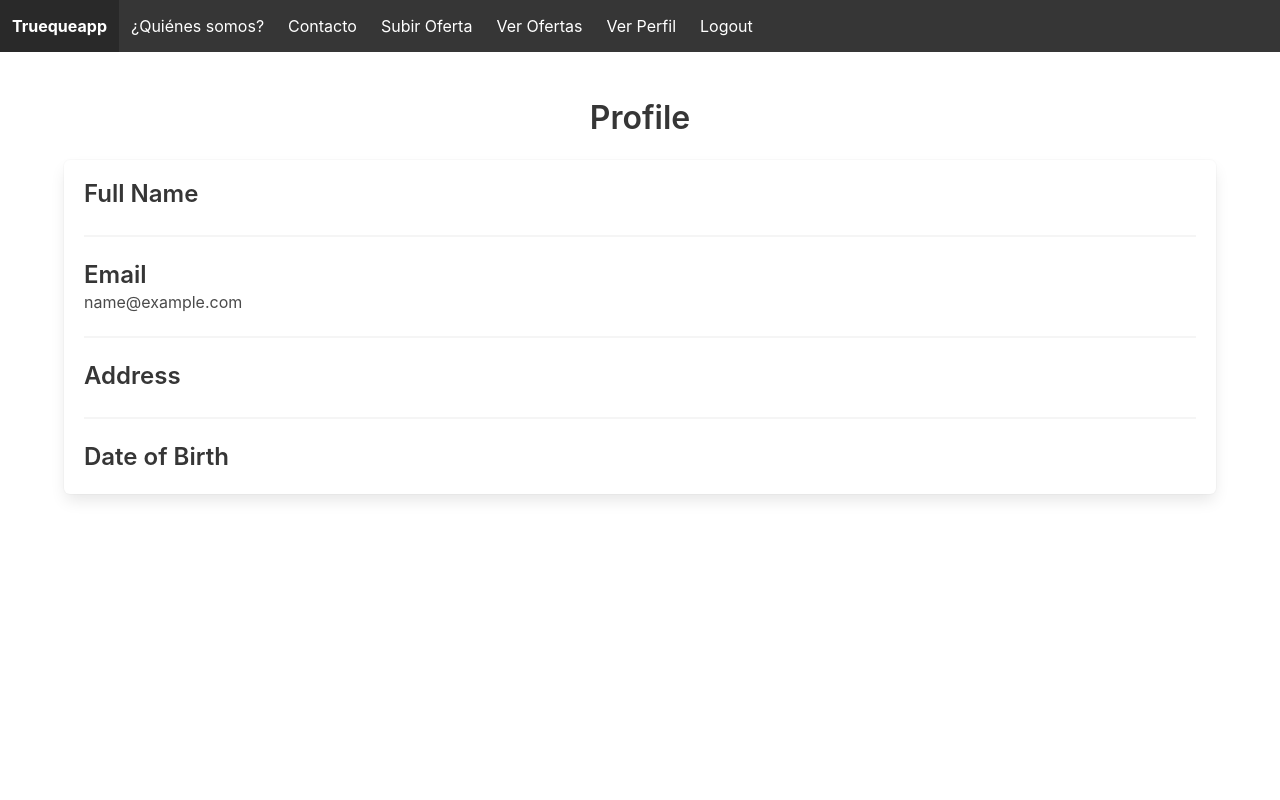
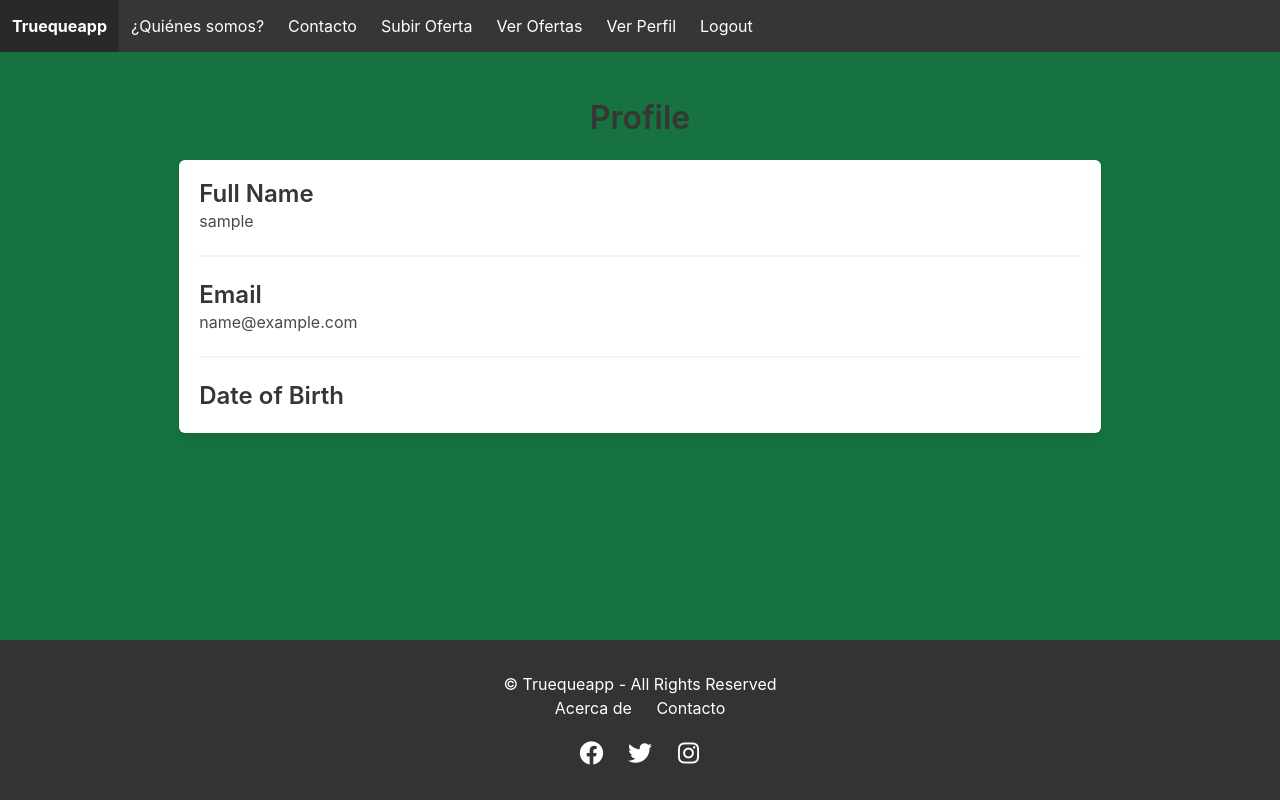
Before and after one commit to milenkomilic/trueque-app, a Django app: page /trueque/user_profile/ in a window 1280 px wide. Run offline with Django 4.2, Linux system fonts and the light colour scheme; the visitor is signed in with stand-in values (Sample User, id 1); some libraries are stand-ins or nearby versions.

Commit message:
Fixes a los templates para mejor funcionamiento

```diff
--- a/truequeapp/trueque_web_service/templates/accounts/index.html
+++ b/truequeapp/trueque_web_service/templates/accounts/index.html
@@ -84,7 +84,7 @@
                     <!-- Links para usuarios autenticados -->
                     <a class="navbar-item" href="{% url 'upload_item' %}">Subir Oferta</a>
                     <a class="navbar-item" href="{% url 'view_items' %}">Ver Ofertas</a>
-                    <a class="navbar-item">Ver Perfil</a>
+                    <a class="navbar-item" href="{% url 'user_profile' %}">Ver Perfil</a>
                     <a class="navbar-item" href="{% url 'logout' %}">Logout</a>
                 {% endif %}
             </div>
--- a/truequeapp/trueque_web_service/templates/accounts/user_profile.html
+++ b/truequeapp/trueque_web_service/templates/accounts/user_profile.html
@@ -4,9 +4,82 @@
     <meta charset="UTF-8">
     <title>Profile</title>
     <link rel="stylesheet" href="https://cdnjs.cloudflare.com/ajax/libs/bulma/0.9.3/css/bulma.min.css">
+    <link rel="stylesheet" href="https://cdnjs.cloudflare.com/ajax/libs/font-awesome/6.1.1/css/all.min.css">
+    <style>
+        html, body {
+            height: 100%;
+            margin: 0;
+        }
+        body {
+            display: flex;
+            flex-direction: column;
+            min-height: 100vh;
+            background-color: #167341;
+        }
+        .section { /* Esta es la clase de tu contenido principal */
+            flex: 1; /* Esto hará que el contenido principal ocupe todo el espacio disponible */
+            display: flex;
+            flex-direction: column;
+        }
+        .box {
+            width: 80%; /* Ajusta el ancho al 80% de su contenedor padre */
+            margin: auto; /* Centra el box horizontalmente */
+            padding: 20px; /* Añade padding para más espacio interno */
+            /* Puedes agregar más estilos aquí según sea necesario */
+        }
+
+        /* Asegúrate de que el container también tenga el ancho adecuado */
+        .container {
+            width: 100%; /* O el ancho que prefieras */
+            /* Más estilos si es necesario */
+        }
+        .content {
+            flex-grow: 1;
+            display: flex;
+            flex-direction: column;
+        }
+        .content-wrapper {
+            flex: 1;
+        }
+        .hero {
+            /* Ajusta esta altura según necesites */
+            height: auto;
+        }
+        .hero-body {
+            /* Asegúrate de que no haya demasiado padding o margen que esté empujando el contenido hacia abajo */
+            padding: 1rem;
+        }
+        .footer {
+            background-color: #333333; /* Color de fondo */
+            padding: 2rem 1rem; /* Espaciado interior */
+            color: white; /* Color del texto */
+            text-align: center;
+        }
+        .footer a {
+            color: white; /* Color de los enlaces */
+            margin: 0 10px; /* Espaciado entre enlaces */
+            text-decoration: none; /* Sin subrayado */
+        }
+
+        .footer a:hover {
+            text-decoration: underline; /* Subrayado al pasar el mouse */
+        }
+
+        .footer-icons {
+            margin-top: 1rem; /* Espacio adicional encima de los íconos */
+        }
+
+        /* Estilos para los íconos de redes sociales (ajusta según tus necesidades) */
+        .icon {
+            display: inline-block;
+            margin: 0 5px;
+            color: white;
+            font-size: 1.5rem; /* Tamaño de los íconos */
+        }
+
+    </style>
 </head>
 <body>
-
     <nav class="navbar is-dark" role="navigation" aria-label="main navigation">
         <div class="navbar-brand">
             <a class="navbar-item" href="{% url 'index' %}">
@@ -26,9 +99,9 @@
 
                 {% if user.is_authenticated %}
                     <!-- Links para usuarios autenticados -->
-                    <a class="navbar-item">Subir Oferta</a>
-                    <a class="navbar-item">Ver Ofertas</a>
-                    <a class="navbar-item">Ver Perfil</a>
+                    <a class="navbar-item" href="{% url 'upload_item' %}">Subir Oferta</a>
+                    <a class="navbar-item" href="{% url 'view_items' %}">Ver Ofertas</a>
+                    <a class="navbar-item" href="{% url 'user_profile' %}">Ver Perfil</a>
                     <a class="navbar-item" href="{% url 'logout' %}">Logout</a>
                 {% endif %}
             </div>
@@ -43,7 +116,7 @@
                     <div class="media-content">
                         <div class="content">
                             <p class="title is-4">Full Name</p>
-                            <p class="subtitle is-6">{{ user.get_full_name }}</p>
+                            <p class="subtitle is-6">{{ user.username }} {{ user.lastname }} {{ user.lastname_m }}</p>
                         </div>
                     </div>
                 </article>
@@ -60,22 +133,57 @@
                 <article class="media">
                     <div class="media-content">
                         <div class="content">
-                            <p class="title is-4">Address</p>
-                            <p class="subtitle is-6">{{ user.profile.address }}</p>
-                        </div>
-                    </div>
-                </article>
-                <hr>
-                <article class="media">
-                    <div class="media-content">
-                        <div class="content">
                             <p class="title is-4">Date of Birth</p>
-                            <p class="subtitle is-6">{{ user.profile.date_of_birth|date:"Y-m-d" }}</p>
+                            <p class="subtitle is-6">{{ user.date_of_birth|date:"Y-m-d" }}</p>
                         </div>
                     </div>
                 </article>
             </div>
         </div>
     </section>
+
+    <footer class="footer">
+        <p>© Truequeapp - All Rights Reserved</p>
+        <div class="footer-links">
+            <a href="#">Acerca de</a>
+            <a href="#">Contacto</a>
+            <!-- Agrega más enlaces si lo deseas -->
+        </div>
+        <div class="footer-icons">
+            <!-- Ejemplo de íconos, puedes usar una librería como FontAwesome -->
+            <a href="#" class="icon"><i class="fab fa-facebook"></i></a>
+            <a href="#" class="icon"><i class="fab fa-twitter"></i></a>
+            <a href="#" class="icon"><i class="fab fa-instagram"></i></a>
+            <!-- Agrega más íconos de redes sociales si lo deseas -->
+        </div>
+    </footer>
+
+    <script>
+        document.addEventListener('DOMContentLoaded', () => {
+            // Obtén todas las "navbar-burger" elementos
+            const $navbarBurgers = Array.prototype.slice.call(document.querySelectorAll('.navbar-burger'), 0);
+
+            // Verifica si hay navbar burgers
+            if ($navbarBurgers.length > 0) {
+
+                // Añade un evento de clic en cada uno
+                $navbarBurgers.forEach(el => {
+                    el.addEventListener('click', () => {
+
+                        // Obtiene el valor del atributo "data-target"
+                        const target = el.dataset.target;
+                        const $target = document.getElementById(target);
+
+                        // Alterna las clases "is-active" en el "navbar-burger" y el "navbar-menu"
+                        el.classList.toggle('is-active');
+                        $target.classList.toggle('is-active');
+
+                    });
+                });
+            }
+        });
+    </script>
+
+
 </body>
 </html>
--- a/truequeapp/trueque_web_service/templates/items/upload_offer.html
+++ b/truequeapp/trueque_web_service/templates/items/upload_offer.html
@@ -81,7 +81,7 @@
                     <!-- Links para usuarios autenticados -->
                     <a class="navbar-item" href="{% url 'upload_item' %}">Subir Oferta</a>
                     <a class="navbar-item" href="{% url 'view_items' %}">Ver Ofertas</a>
-                    <a class="navbar-item">Ver Perfil</a>
+                    <a class="navbar-item" href="{% url 'user_profile' %}">Ver Perfil</a>
                     <a class="navbar-item" href="{% url 'logout' %}">Logout</a>
                 {% endif %}
             </div>
--- a/truequeapp/trueque_web_service/templates/items/view_items.html
+++ b/truequeapp/trueque_web_service/templates/items/view_items.html
@@ -86,7 +86,7 @@
                     <!-- Links para usuarios autenticados -->
                     <a class="navbar-item" href="{% url 'upload_item' %}">Subir Oferta</a>
                     <a class="navbar-item" href="{% url 'view_items' %}">Ver Ofertas</a>
-                    <a class="navbar-item">Ver Perfil</a>
+                    <a class="navbar-item" href="{% url 'user_profile' %}">Ver Perfil</a>
                     <a class="navbar-item" href="{% url 'logout' %}">Logout</a>
                 {% endif %}
             </div>
@@ -103,8 +103,10 @@
                             <div class="column is-one-quarter">
                                 <div class="card">
                                     <div class="card-content">
-                                        <p class="title">{{ item.title }}</p>
+                                        <p class="title is-2">{{ item.title }}</p>
                                         <p class="subtitle">{{ item.price }}</p>
+                                        <p class="subtitle">{{ item.location }}</p>
+                                        <p class="subtitle">{{ item.date_posted }}</p>
                                         <div class="content">
                                             {{ item.description|truncatewords:30 }}
                                         </div>
--- a/truequeapp/trueque_web_service/views.py
+++ b/truequeapp/trueque_web_service/views.py
@@ -58,7 +58,7 @@
 @login_required
 def view_items(request):
     items_list = Item.objects.all()  # Asegúrate de que esto obtiene los items correctos
-    paginator = Paginator(items_list, 10)  # Muestra 10 items por página
+    paginator = Paginator(items_list, 4)  # Muestra 10 items por página
 
     page = request.GET.get('page')
     try:
```
